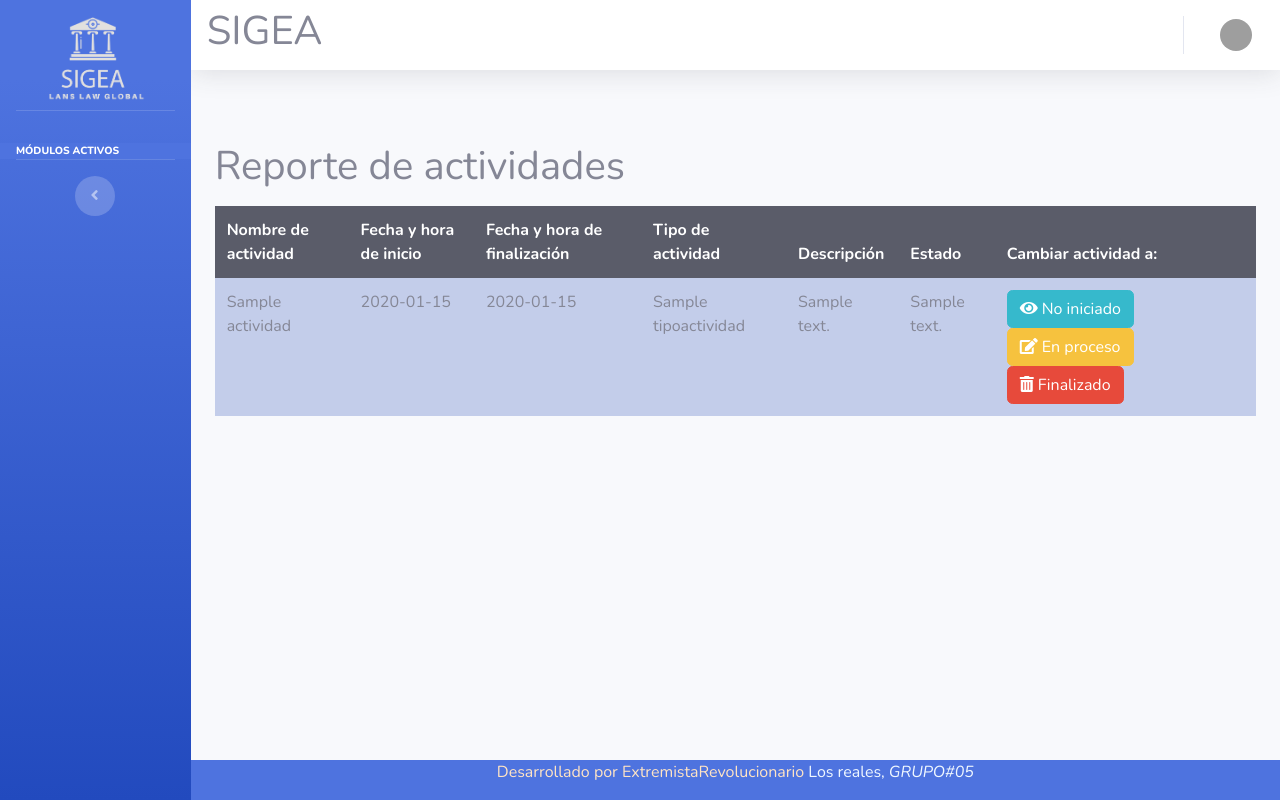
After one commit to DanGG19/SIGEA-Lans-Law-Global, a Django app: template SIGEA_APP/templates/SIGEA_APP/CRUD_EVENT/actividades_list.html in a window 1280 px wide. The commit adds this page. Run offline with Django 5.2, Linux system fonts and the light colour scheme; the template is opened without the code that fills it: most values are stand-ins (such as "Sample title", 1, 10 or a date in 2020); some libraries are stand-ins or nearby versions; grey boxes are pictures that could not be loaded.

Commit message:
REPORTE ACTIVIDADES

```diff
--- /dev/null
+++ b/SIGEA_APP/templates/SIGEA_APP/CRUD_EVENT/actividades_list.html
@@ -0,0 +1,145 @@
+{% extends 'SIGEA_APP/admin/index.html' %}
+{% block title %}Actividades{% endblock %}
+{% block content %}
+
+<script src="https://code.jquery.com/jquery-3.2.1.min.js"></script>
+<script src="https://cdnjs.cloudflare.com/ajax/libs/popper.js/1.11.0/umd/popper.min.js"></script>
+<style>
+    .scrollable-content {
+        max-height: 70vh; /* Ajusta esta altura según tus necesidades */
+        overflow-y: auto;
+    }
+</style>
+
+<div class="scrollable-content mt-5">
+    <h1>Reporte de actividades</h1>
+
+    <div class="table-responsive mt-3">
+        <table class="table table-striped table-hover table-borderless table-primary align-middle">
+            <thead class="table-dark">
+                <tr>
+                    <th>Nombre de actividad</th>
+                    <th>Fecha y hora de inicio</th>
+                    <th>Fecha y hora de finalización</th>
+                    <th>Tipo de actividad</th>
+                    <th>Descripción</th>
+                    <th>Estado</th>
+                    <th>Cambiar actividad a:</th>
+                </tr>
+            </thead>
+            <tbody>
+                {% for actividad in actividades %}
+                <tr>
+                    <td>{{ actividad.nombreactividad }}</td>
+                    <td>{{ actividad.fechaactividad }}</td>
+                    <td>{{ actividad.fechafin }}</td>
+                    <td>{{ actividad.tipoactividad }}</td>
+                    <td>{{ actividad.descripcionactividad }}</td>
+                    <td>{{ actividad.estadoactividad.descripcion }}</td>
+                    <td>
+                        <button class="btn btn-info" data-toggle="modal" data-target="#cambioEstado1{{ actividad.idactividad }}">
+                            <i class="fas fa-eye"></i> No iniciado
+                        </button>
+                        <button class="btn btn-warning" data-toggle="modal" data-target="#cambioEstado2{{ actividad.idactividad }}">
+                            <i class="fas fa-edit"></i> En proceso
+                        </button>
+                        <button class="btn btn-danger" data-toggle="modal" data-target="#cambioEstado3{{ actividad.idactividad }}">
+                            <i class="fas fa-trash-alt"></i> Finalizado
+                        </button>
+                    </td>
+                </tr>
+
+                 <!-- Modal para cambiar estado a no iniciado -->
+                 <div class="modal fade" id="cambioEstado1{{ actividad.idactividad }}" tabindex="-1" role="dialog" aria-labelledby="cambioModalLabel1{{ actividad.idactividad }}" aria-hidden="true">
+                    <div class="modal-dialog" role="document">
+                        <div class="modal-content">
+                            <div class="modal-header">
+                                <h5 class="modal-title" id="cambioModalLabel1{{ actividad.idactividad }}">Cambio de estado de la actividad</h5>
+                                <button type="button" class="close" data-dismiss="modal" aria-label="Close">
+                                    <span aria-hidden="true">&times;</span>
+                                </button>
+                            </div>
+                            <div class="modal-body">
+                                ¿Estás seguro de que deseas cambiar el estado de la actividad a "no iniciado"?
+                            </div>
+                            <div class="modal-footer">
+                                <button type="button" class="btn btn-secondary" data-dismiss="modal">Cancelar</button>
+                                <button type="button" class="btn btn-danger" onclick="cambiarEstado({{ actividad.idactividad }}, 1)">Cambiar estado</button>
+                            </div>
+                        </div>
+                    </div>
+                </div>
+
+                <!-- Modal para cambiar estado a en proceso -->
+                <div class="modal fade" id="cambioEstado2{{ actividad.idactividad }}" tabindex="-1" role="dialog" aria-labelledby="cambioModalLabel2{{ actividad.idactividad }}" aria-hidden="true">
+                    <div class="modal-dialog" role="document">
+                        <div class="modal-content">
+                            <div class="modal-header">
+                                <h5 class="modal-title" id="cambioModalLabel2{{ actividad.idactividad }}">Cambio de estado de la actividad</h5>
+                                <button type="button" class="close" data-dismiss="modal" aria-label="Close">
+                                    <span aria-hidden="true">&times;</span>
+                                </button>
+                            </div>
+                            <div class="modal-body">
+                                ¿Estás seguro de que deseas cambiar el estado de la actividad a "en proceso"?
+                            </div>
+                            <div class="modal-footer">
+                                <button type="button" class="btn btn-secondary" data-dismiss="modal">Cancelar</button>
+                                <button type="button" class="btn btn-danger" onclick="cambiarEstado({{ actividad.idactividad }}, 2)">Cambiar estado</button>
+                            </div>
+                        </div>
+                    </div>
+                </div>
+
+                <!-- Modal para cambiar estado a finalizado -->
+                <div class="modal fade" id="cambioEstado3{{ actividad.idactividad }}" tabindex="-1" role="dialog" aria-labelledby="cambioModalLabel3{{ actividad.idactividad }}" aria-hidden="true">
+                    <div class="modal-dialog" role="document">
+                        <div class="modal-content">
+                            <div class="modal-header">
+                                <h5 class="modal-title" id="cambioModalLabel3{{ actividad.idactividad }}">Cambio de estado de la actividad</h5>
+                                <button type="button" class="close" data-dismiss="modal" aria-label="Close">
+                                    <span aria-hidden="true">&times;</span>
+                                </button>
+                            </div>
+                            <div class="modal-body">
+                                ¿Estás seguro de que deseas cambiar el estado de la actividad a "finalizado"?
+                            </div>
+                            <div class="modal-footer">
+                                <button type="button" class="btn btn-secondary" data-dismiss="modal">Cancelar</button>
+                                <button type="button" class="btn btn-danger" onclick="cambiarEstado({{ actividad.idactividad }}, 3)">Cambiar estado</button>
+                            </div>
+                        </div>
+                    </div>
+                </div>
+                {% endfor %}
+            </tbody>
+        </table>
+    </div>
+</div>
+
+<script>
+    function cambiarEstado(idActividad, nuevoEstado) {
+        $.ajax({
+            url: '/actividad/cambiar-estado/' + idActividad + '/',
+            type: 'POST',
+            data: {
+                estado: nuevoEstado,
+                csrfmiddlewaretoken: '{{ csrf_token }}'
+            },
+            success: function(data) {
+                if (data.success) {
+                    Swal.fire('Éxito', 'Estado de la actividad actualizado correctamente', 'success').then(() => {
+                        location.reload();
+                    });
+                } else {
+                    Swal.fire('Error', JSON.stringify(data.error), 'error');
+                }
+            },
+            error: function(xhr, status, error) {
+                Swal.fire('Error', 'Error al procesar la actualización del estado de la actividad', 'error');
+            }
+        });
+    }
+</script>
+
+{% endblock %}
--- a/SIGEA_APP/templates/SIGEA_APP/Side-navbar.html
+++ b/SIGEA_APP/templates/SIGEA_APP/Side-navbar.html
@@ -47,6 +47,12 @@
         <a class="nav-link" href="{% url 'actividades' %}">
             <i class="fas fa-tasks"></i>
             <span>Actividades</span>
+        </a>
+    </li>
+    <li class="nav-item">
+        <a class="nav-link" href="{% url 'actividades_list_template' %}">
+            <i class="fas fa-tasks"></i>
+            <span>Lista de actividades</span>
         </a>
     </li>
 
--- a/SIGEA_APP/urls.py
+++ b/SIGEA_APP/urls.py
@@ -32,6 +32,8 @@ urlpatterns = [
     path('actividades', views.actividades, name='actividades'),
     path('actividades/create', views.actividades_create, name='actividades_create'),
     path('actividades/list', views.actividades_list, name='actividades_list'),
+    path('actividades/estado', views.actividades_list_template, name='actividades_list_template'),
+    path('actividad/cambiar-estado/<int:idactividad>/', views.cambiar_estado, name='cambiar_estado'),
     path('search_users/', views.search_users, name='search_users'),
     path('actividades/delete/<int:idactividad>/', views.actividad_delete, name='actividad_delete'),
     path('actividades/update/<int:idactividad>/', views.actividades_update, name='actividad_update'),
```
Also changed, not shown: SIGEA_APP/models.py (+12 -0 lines), SIGEA_APP/views.py (+68 -27 lines), SIGEA_APP/migrations/0005_estadoactividad_actividades_estadoactividad.py (added).
